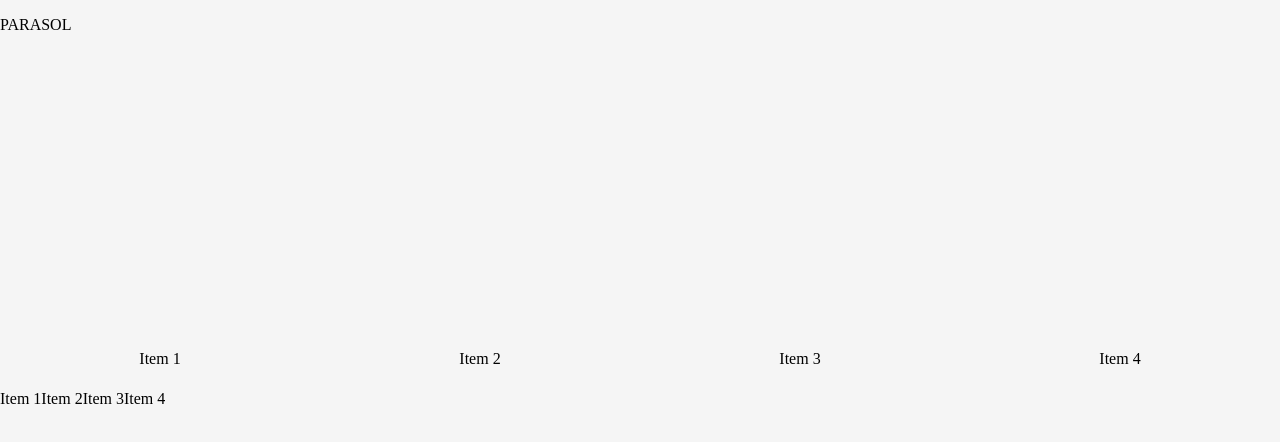
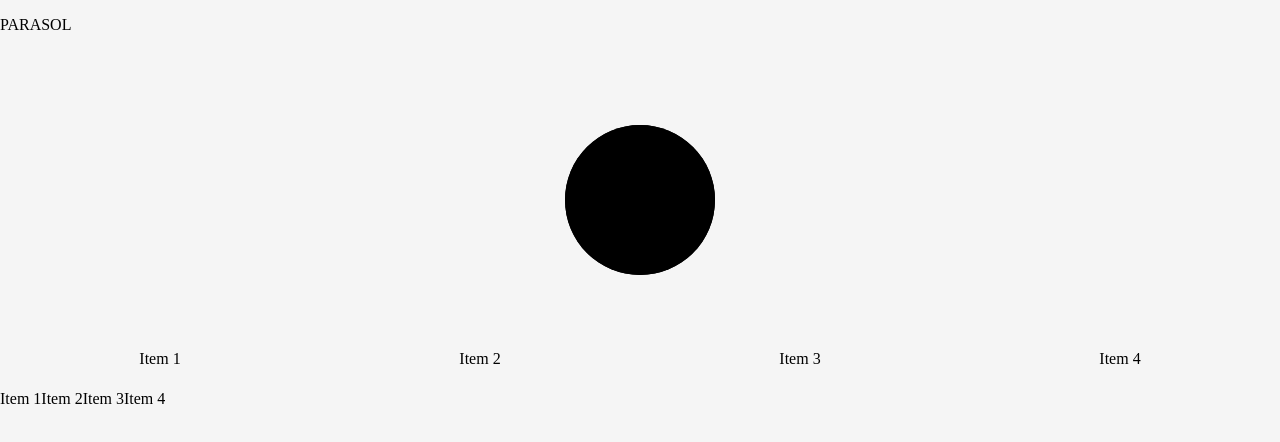
Before and after one commit to joken/kosen_fes_hp_2019, a plain HTML site: page index.html in a window 1280 px wide. Shown: the top 442 px of the page. Drawn offline with Linux system fonts and the light colour scheme.

Commit message:
円追加

```diff
--- a/index.html
+++ b/index.html
@@ -1,5 +1,6 @@
 <!DOCTYPE html>
 <html lang="ja">
+
 <head>
     <meta charset="UTF-8" />
     <meta name="viewport" content="width=device-width, initial-scale=1.0" />
@@ -21,39 +22,18 @@
         <p>PARASOL</p>
         <div class="c-circle">
             <svg class="c-circle__view" viewBox="0 0 63.6619772368 63.6619772368">
-          <circle
-            class="c-circle__1"
-            cx="31.8309886184"
-            cy="31.8309886184"
-            r="15.9154943092"
-          />
-          <circle
-            class="c-circle__2"
-            cx="31.8309886184"
-            cy="31.8309886184"
-            r="15.9154943092"
-          />
-          <circle
-            class="c-circle__3"
-            cx="31.8309886184"
-            cy="31.8309886184"
-            r="15.9154943092"
-          />
-          <circle
-            class="c-circle__4"
-            cx="31.8309886184"
-            cy="31.8309886184"
-            r="15.9154943092"
-          />
+                <circle class="c-circle__1" cx="31.8309886184" cy="31.8309886184" r="15.9154943092" />
+                <circle class="c-circle__2" cx="31.8309886184" cy="31.8309886184" r="15.9154943092" />
+                <circle class="c-circle__3" cx="31.8309886184" cy="31.8309886184" r="15.9154943092" />
+                <circle class="c-circle__4" cx="31.8309886184" cy="31.8309886184" r="15.9154943092" />
+                <circle class="c-circle__5" cx="31.8309886184" cy="31.8309886184" r="15.9154943092" />
+                <circle class="c-circle__6" cx="31.8309886184" cy="31.8309886184" r="15.9154943092" />
             </svg>
         </div>
     </div>
     <main>
         <div class="hero">
-        <div
-          class="hero-header container"
-          style="justify-content: space-around;"
-        >
+            <div class="hero-header container" style="justify-content: space-around;">
                 <div class="item">Item 1</div>
                 <div class="item">Item 2</div>
                 <div class="item">Item 3</div>
@@ -78,4 +58,5 @@
 
     <footer></footer>
 </body>
+
 </html>
```
Lines whose indentation alone changed are shown as unchanged.
